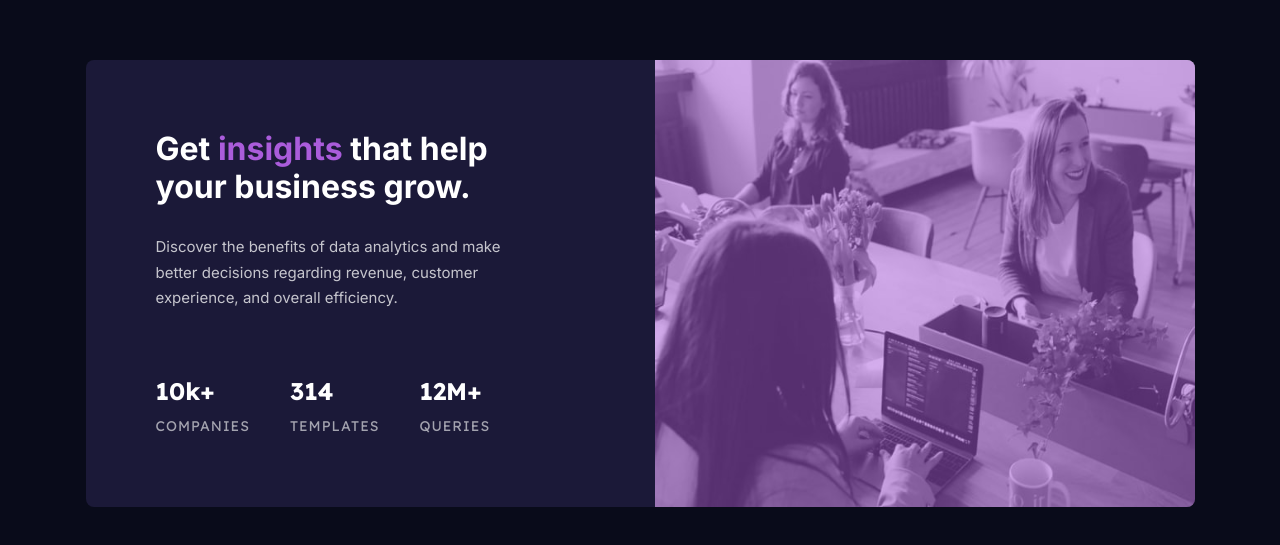
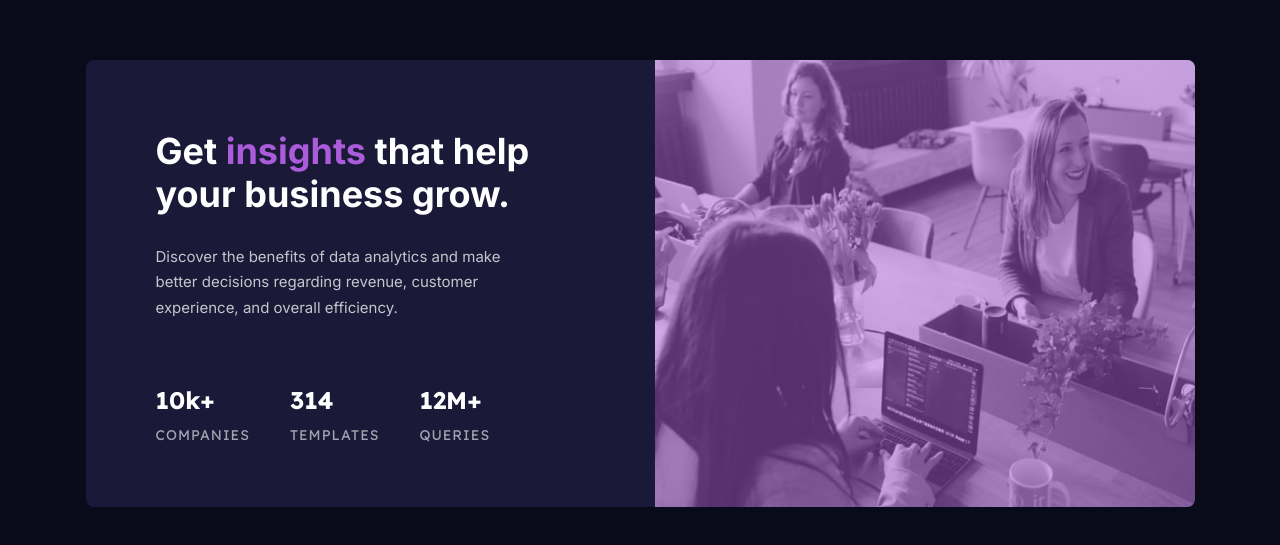
Before and after one commit to readj4vvat/FrDMentor, a website: page stats-preview-card-component-main/index.html in a window 1280 px wide. Shown: the part 117-662 px from the top of the page. Drawn offline with nearby package versions, Linux system fonts and the light colour scheme; files that its build step writes are made by us from their sources.

Commit message:
fix card title
adjust card title font size

```diff
--- a/stats-preview-card-component-main/scss/main.scss
+++ b/stats-preview-card-component-main/scss/main.scss
@@ -102,7 +102,7 @@ body {
       padding-right: 120px;
       &__title {
         text-align: left;
-        font-size: 32px;
+        font-size: 36px;
         margin-bottom: 28px;
       }
       &__text {
```
